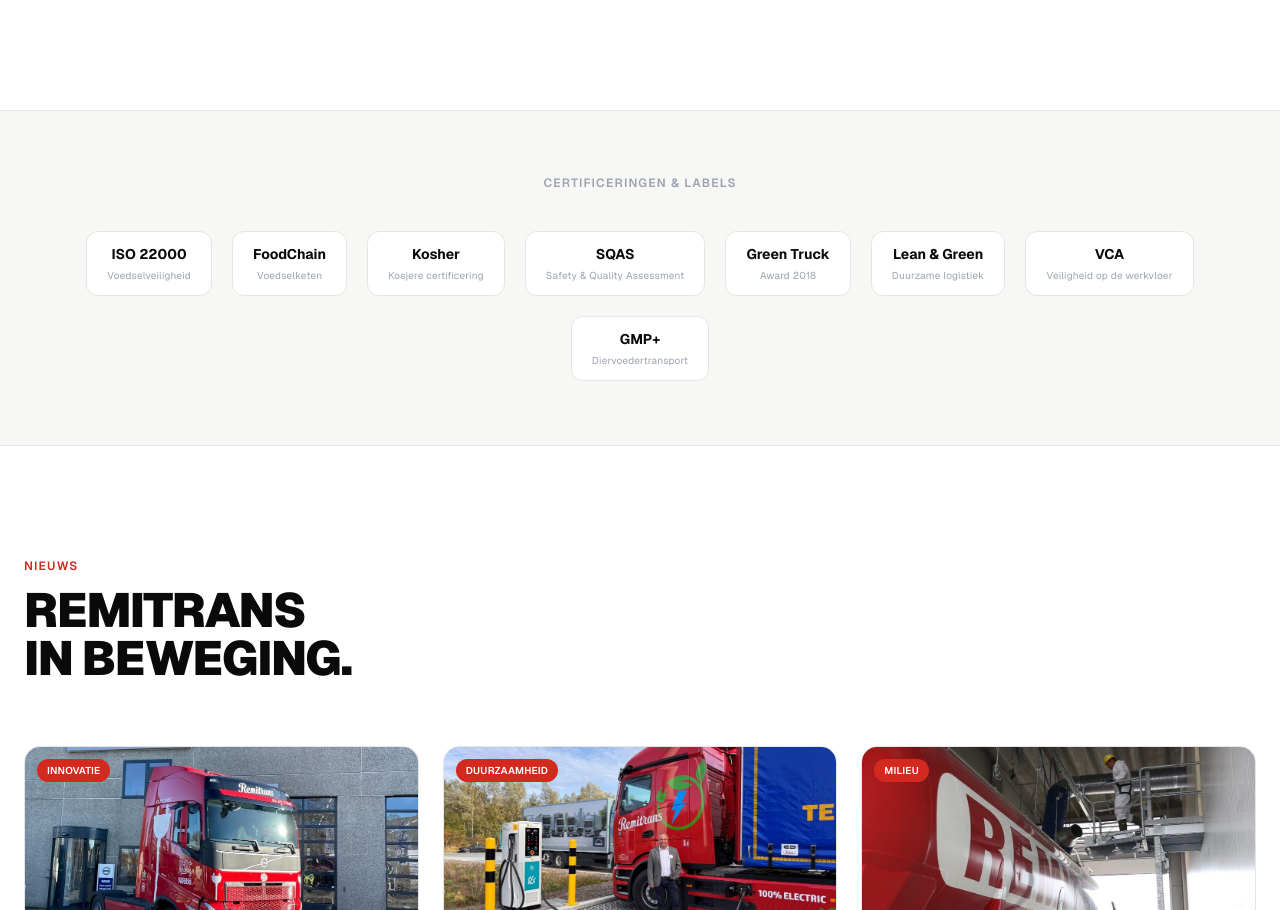
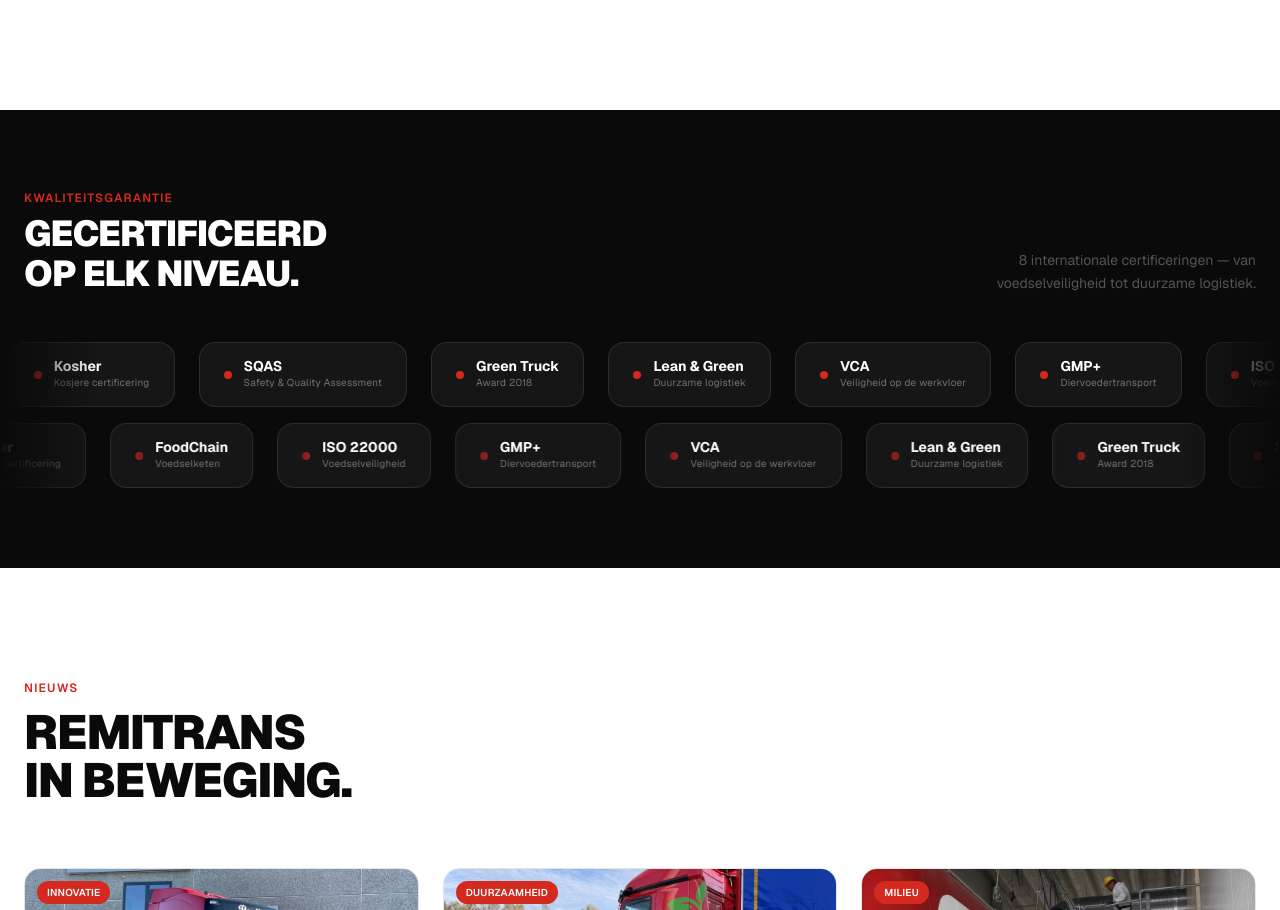
Before and after one commit to VoxenaProject/remitrans-website, a Next.js app: page / in a window 1280 px wide. Shown: the part 1840-2750 px from the top of the page. Built offline with nearby package versions, Linux system fonts and the light colour scheme.

Commit message:
Certifications: marquee infini 2 rangées, fond sombre, gradient masks

```diff
--- a/app/globals.css
+++ b/app/globals.css
@@ -51,3 +51,18 @@
   background: var(--red);
   color: white;
 }
+
+@keyframes marquee-left {
+  0%   { transform: translateX(0); }
+  100% { transform: translateX(-50%); }
+}
+@keyframes marquee-right {
+  0%   { transform: translateX(-50%); }
+  100% { transform: translateX(0); }
+}
+
+.marquee-left  { animation: marquee-left  28s linear infinite; }
+.marquee-right { animation: marquee-right 22s linear infinite; }
+
+.marquee-left:hover,
+.marquee-right:hover { animation-play-state: paused; }
--- a/app/page.tsx
+++ b/app/page.tsx
@@ -143,21 +143,59 @@
       </section>
 
       {/* CERTIFICATIONS */}
-      <section className="py-16 border-y border-[#E5E5E3] bg-[#F7F7F5]">
-        <div className="max-w-7xl mx-auto px-6">
-          <FadeIn>
-            <p className="text-xs font-semibold tracking-widest uppercase text-[#9CA3AF] text-center mb-10">
-              Certificeringen & labels
+      <section className="py-20 bg-[#0A0A0A] overflow-hidden">
+        <FadeIn>
+          <div className="max-w-7xl mx-auto px-6 mb-12 flex items-end justify-between">
+            <div>
+              <span className="text-xs font-semibold tracking-widest uppercase text-[#D4291E] block mb-2">
+                Kwaliteitsgarantie
+              </span>
+              <h2 className="text-3xl md:text-4xl font-black tracking-tight text-white">
+                GECERTIFICEERD<br />OP ELK NIVEAU.
+              </h2>
+            </div>
+            <p className="hidden md:block text-sm text-white/30 max-w-xs text-right leading-relaxed">
+              8 internationale certificeringen — van voedselveiligheid tot duurzame logistiek.
             </p>
-          </FadeIn>
-          <div className="flex flex-wrap items-center justify-center gap-4 md:gap-5">
-            {certifications.map((c, i) => (
-              <FadeIn key={c.name} delay={i * 0.06}>
-                <div className="flex flex-col items-center gap-1 px-5 py-3 rounded-xl border border-[#E5E5E3] bg-white hover:border-[#D4291E]/30 hover:shadow-sm transition-all">
-                  <span className="text-sm font-bold text-[#0A0A0A]">{c.name}</span>
-                  <span className="text-[10px] text-[#9CA3AF] tracking-wide">{c.description}</span>
+          </div>
+        </FadeIn>
+
+        {/* Marquee row 1 — links */}
+        <div className="relative mb-4">
+          <div className="absolute left-0 top-0 bottom-0 w-24 z-10 bg-gradient-to-r from-[#0A0A0A] to-transparent pointer-events-none" />
+          <div className="absolute right-0 top-0 bottom-0 w-24 z-10 bg-gradient-to-l from-[#0A0A0A] to-transparent pointer-events-none" />
+          <div className="flex marquee-left" style={{ width: "max-content" }}>
+            {[...certifications, ...certifications].map((c, i) => (
+              <div
+                key={i}
+                className="flex items-center gap-3 mx-3 px-6 py-4 rounded-2xl border border-white/10 bg-white/5 backdrop-blur-sm hover:border-[#D4291E]/50 hover:bg-white/8 transition-all shrink-0"
+              >
+                <div className="w-2 h-2 rounded-full bg-[#D4291E] shrink-0" />
+                <div>
+                  <p className="text-sm font-bold text-white leading-none">{c.name}</p>
+                  <p className="text-[10px] text-white/40 mt-0.5 tracking-wide">{c.description}</p>
                 </div>
-              </FadeIn>
+              </div>
+            ))}
+          </div>
+        </div>
+
+        {/* Marquee row 2 — rechts */}
+        <div className="relative">
+          <div className="absolute left-0 top-0 bottom-0 w-24 z-10 bg-gradient-to-r from-[#0A0A0A] to-transparent pointer-events-none" />
+          <div className="absolute right-0 top-0 bottom-0 w-24 z-10 bg-gradient-to-l from-[#0A0A0A] to-transparent pointer-events-none" />
+          <div className="flex marquee-right" style={{ width: "max-content" }}>
+            {[...certifications, ...certifications].reverse().map((c, i) => (
+              <div
+                key={i}
+                className="flex items-center gap-3 mx-3 px-6 py-4 rounded-2xl border border-white/10 bg-white/5 backdrop-blur-sm hover:border-[#D4291E]/50 hover:bg-white/8 transition-all shrink-0"
+              >
+                <div className="w-2 h-2 rounded-full bg-[#D4291E]/60 shrink-0" />
+                <div>
+                  <p className="text-sm font-bold text-white leading-none">{c.name}</p>
+                  <p className="text-[10px] text-white/40 mt-0.5 tracking-wide">{c.description}</p>
+                </div>
+              </div>
             ))}
           </div>
         </div>
```
